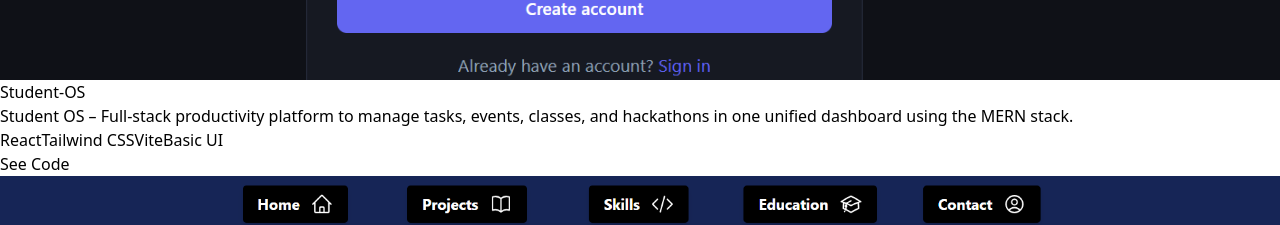
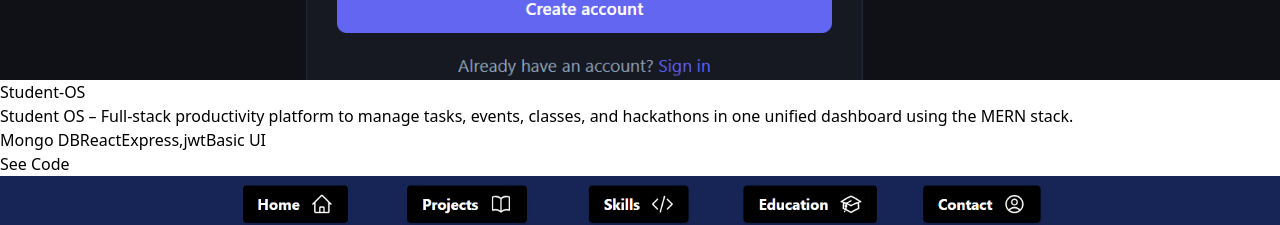
Before and after one commit to Jainvaishali2107/My-Portfolio, a React app: page /projects in a window 1280 px wide. Shown: the part 800-1025 px from the top of the page. Built offline with nearby package versions, Linux system fonts and the light colour scheme; the HTML template or start-up script is replaced by a standard one.

Commit message:
project card changes

```diff
--- a/src/assets/components/projectscards.jsx
+++ b/src/assets/components/projectscards.jsx
@@ -119,9 +119,9 @@
       </p>
 
       <div className="flex flex-wrap gap-2 mb-6">
+        <span className="bg-blue-900/40 px-3 py-1 rounded-full text-sm border border-blue-500/30">Mongo DB</span>
         <span className="bg-blue-900/40 px-3 py-1 rounded-full text-sm border border-blue-500/30">React</span>
-        <span className="bg-blue-900/40 px-3 py-1 rounded-full text-sm border border-blue-500/30">Tailwind CSS</span>
-        <span className="bg-blue-900/40 px-3 py-1 rounded-full text-sm border border-blue-500/30">Vite</span>
+        <span className="bg-blue-900/40 px-3 py-1 rounded-full text-sm border border-blue-500/30">Express,jwt</span>
         <span className="bg-blue-900/40 px-3 py-1 rounded-full text-sm border border-blue-500/30">Basic UI</span>
       </div>
 
```
